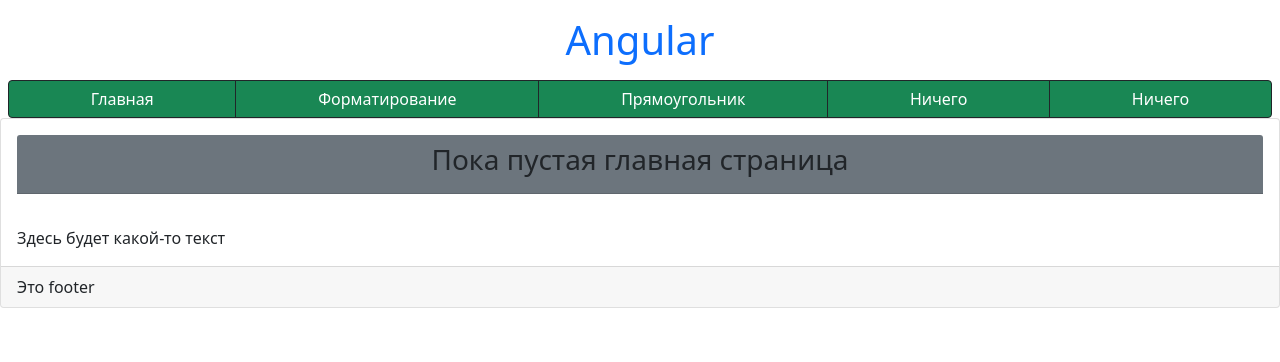
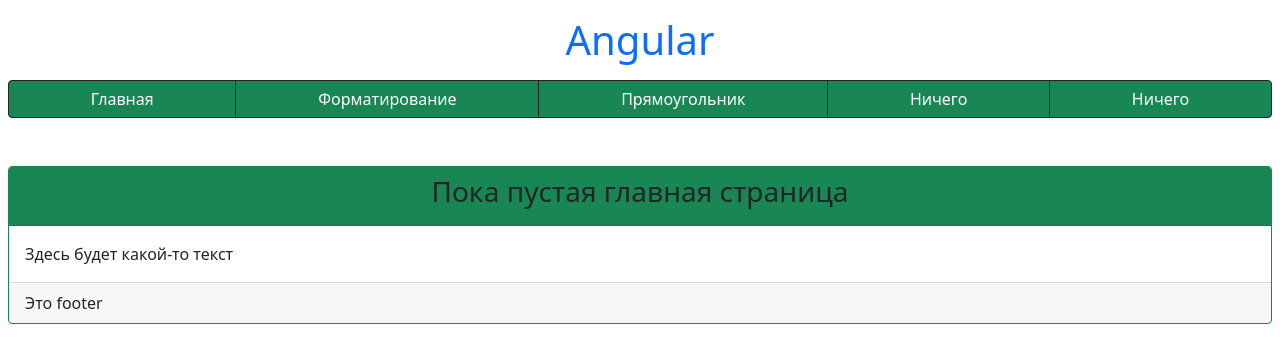
Before and after one commit to ByKos92/AngularTasks, an Angular app: page / in a window 1280 px wide. Shown: the top 362 px of the page. Built offline with nearby package versions, Linux system fonts and the light colour scheme.

Commit message:
nothing mater

```diff
--- a/src/app/home/home.component.html
+++ b/src/app/home/home.component.html
@@ -1,5 +1,5 @@
-<div class="card">
-  <div class="card-header m-3 bg-secondary">
+<div class="card border border-success m-2 mt-5">
+  <div class="card-header bg-success">
     <h3 class="text-center">Пока пустая главная страница</h3>
   </div>
   <div class="card-body">Здесь будет какой-то текст</div>
```
